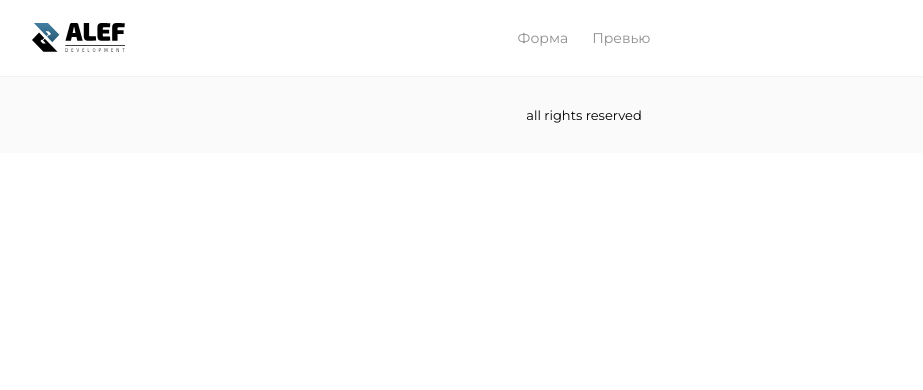
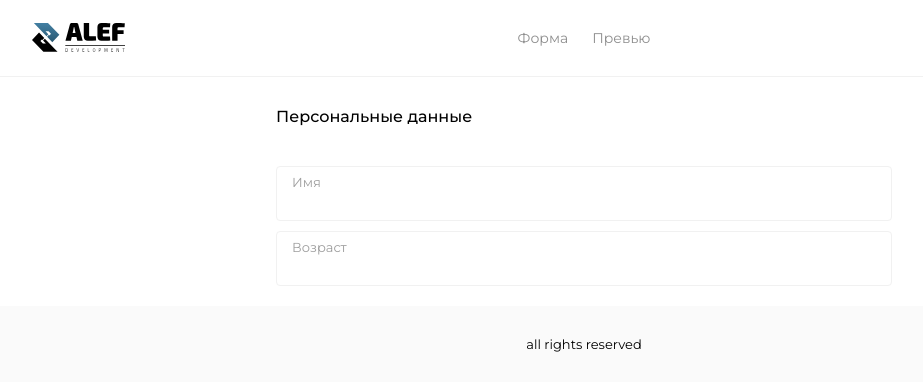
Before and after one commit to drraga/alef, a Vue app: page / in a window 1280 px wide. Shown: the top 390 px of the page, without its empty margins (56-979 px from the left). Built offline with nearby package versions, Linux system fonts and the light colour scheme.

Commit message:
FormUser component. WIP. layout extraction

```diff
--- a/src/assets/styles/_variables.scss
+++ b/src/assets/styles/_variables.scss
@@ -8,5 +8,8 @@ $colors: (
       'base': #333,
       'lighten1' : #f1f1f1,
       'lighten2': #fafafa,
+    ),
+    'blue': (
+      'base': #01a7fd,
     )
 )
--- /dev/null
+++ b/src/components/form-user/FormUser.vue
@@ -0,0 +1,79 @@
+<script setup lang="ts">
+const fields = {
+  name: {
+    id: 'name',
+    label: 'имя',
+    inputType: 'text',
+
+  },
+  age: {
+    id: 'age',
+    label: 'возраст',
+    inputType: 'number',
+  }
+}
+</script>
+
+<template>
+  <fieldset class="form-user">
+    <legend>Персональные данные</legend>
+
+    <ul>
+      <li v-for="field in fields" :key="field.id">
+        <label>{{ field.label }}</label>
+
+        <input :type="field.inputType" :name="field.label"/>
+
+        <span></span>
+      </li>
+    </ul>
+  </fieldset>
+</template>
+
+<style lang="scss">
+@import '@/assets/styles/_mixins';
+@import '@/assets/styles/_variables';
+
+.form-user {
+  padding: 20px;
+
+  & legend {
+    margin: 0 0 1.25rem;
+    font-weight: 500;
+  }
+
+  &  ul {
+    display: flex;
+    flex-direction: column;
+    gap: 0.625rem;
+    inline-size: 616px;
+  }
+
+  & ul li {
+    position: relative;
+  }
+
+  & ul li label {
+    position: absolute;
+    top: 0.5rem;
+    left: 1rem;
+    color: getcolor('grey.base', 0.48);
+    font-size: 0.813rem;
+    text-transform: capitalize
+  }
+
+  & ul li input {
+    padding: 1.625rem 1rem 0.375rem;
+    border: 1px solid getcolor('grey.lighten1');
+    border-radius: 0.25rem;
+    font-size: 0.875rem;
+    inline-size: 100%;
+    line-height: 1.5;
+    transition: border-color 0.25s ease-in-out;
+
+    &:focus-visible {
+      border-color: getcolor('blue.base');
+    }
+  }
+}
+</style>
--- a/src/views/ViewForm.vue
+++ b/src/views/ViewForm.vue
@@ -1,10 +1,35 @@
 <script setup lang="ts">
 import TheHeader from '@/components/TheHeader.vue'
-import TheFooter from '@/components/TheFooter.vue';
+import TheFooter from '@/components/TheFooter.vue'
+import FormUser from '@/components/form-user/FormUser.vue'
+
+
 </script>
 
 <template>
   <TheHeader />
 
+  <main>
+    <form>
+      <FormUser />
+
+    </form>
+  </main>
+
   <TheFooter />
 </template>
+
+<style lang="scss">
+@import '@/assets/styles/_mixins';
+@import '@/assets/styles/_variables';
+
+main{
+  display: flex;
+  justify-content: center;
+
+}
+
+form {
+  padding: 1.875rem 0 0;
+}
+</style>
```
Also changed, not shown: src/components/ui/InputCustom.vue (added, +28 -0 lines), 1 other file (tests, documents, lock files or other folders).
